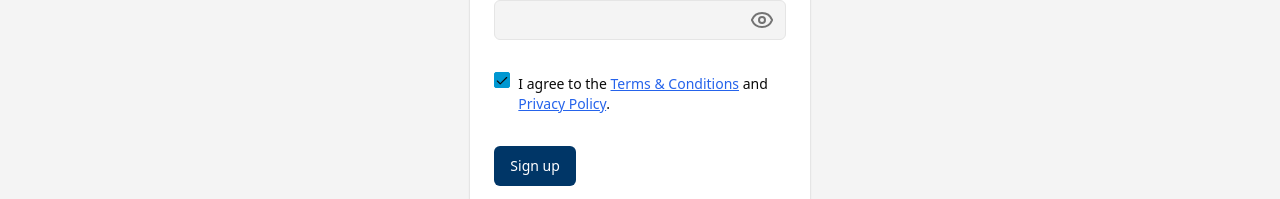
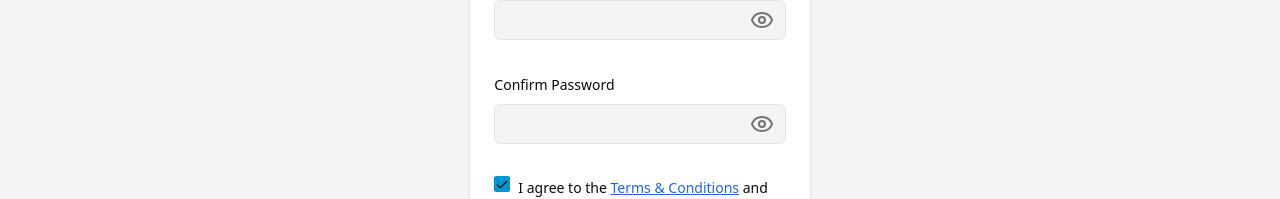
Before and after one commit to Chu-Jun/TravelEase-App, a Next.js app: page /sign-up in a window 1280 px wide. Shown: the part 451-650 px from the top of the page. Built offline with nearby package versions, Linux system fonts and the light colour scheme; no server answers.

Commit message:
Update sign up validation

```diff
--- a/app/(auth-pages)/sign-up/page.tsx
+++ b/app/(auth-pages)/sign-up/page.tsx
@@ -29,14 +29,21 @@ const formSchema = z.object({
     password: z.string().min(8, {
         message: "Password must be at least 8 characters."
     }),
+    confirmPassword: z.string().min(1, {
+        message: "Confirm password is required."
+    }),
     policyAgreement: z.literal(true, {
-        errorMap: () => ({ message: "You must agree to the Terms and Privacy Policy." })
+        errorMap: () => ({ message: "You must agree to the Terms & Conditions and Privacy Policy." })
     })
-})
+}).refine((data) => data.password === data.confirmPassword, {
+    message: "Passwords do not match",
+    path: ["confirmPassword"],
+});
 
 export default function Signup() {
 
   const [passwordVisibility, setPasswordVisibility] = useState(false);
+  const [confirmPasswordVisibility, setConfirmPasswordVisibility] = useState(false);
 
   const { toast } = useToast()
 
@@ -44,6 +51,7 @@ export default function Signup() {
     email: string;
     username: string;
     password: string;
+    confirmPassword: string;
     policyAgreement: true;
   }
 
@@ -53,6 +61,7 @@ export default function Signup() {
         email: "",
         username: "",
         password: "",
+        confirmPassword: "",
         policyAgreement: true
       },
   })
@@ -137,6 +146,34 @@ export default function Signup() {
                         />
                         <FormField
                         control={form.control}
+                        name="confirmPassword"
+                        render={({ field }) => (
+                            <FormItem>
+                                <FormLabel>Confirm Password</FormLabel>
+                                <FormControl>
+                                    <Box className="relative">
+                                        <Input
+                                            {...field}
+                                            type={confirmPasswordVisibility ? "text" : "password"}
+                                            autoComplete="on"
+                                            placeholder=""
+                                        />
+                                        <Box
+                                            className="absolute inset-y-0 right-0 flex cursor-pointer items-center p-3 text-muted-foreground"
+                                            onClick={() => setConfirmPasswordVisibility(!confirmPasswordVisibility)}
+                                        >
+                                            {createElement(confirmPasswordVisibility ? EyeOffIcon : EyeIcon , {
+                                            className: "h-6 w-6",
+                                            })}
+                                        </Box>
+                                    </Box>
+                                </FormControl>
+                                <FormMessage/>
+                            </FormItem>
+                        )}
+                        />
+                        <FormField
+                        control={form.control}
                         name="policyAgreement"
                         render={({ field }) => (
                             <FormItem className="space-y-2">
```
